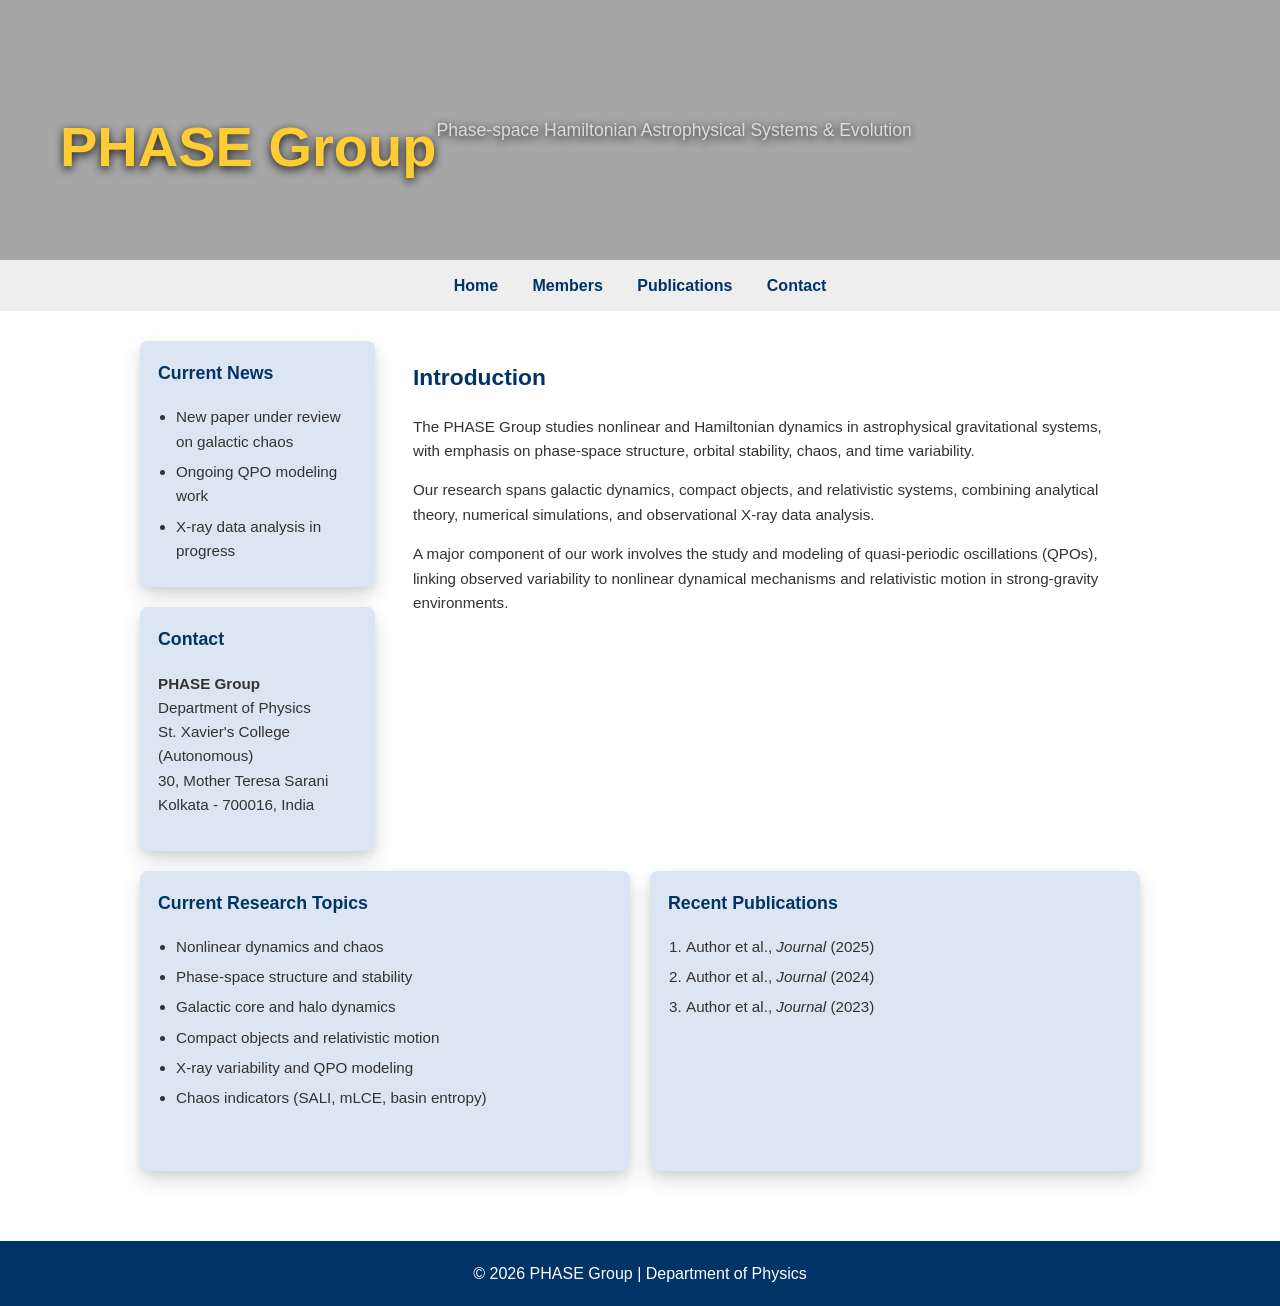
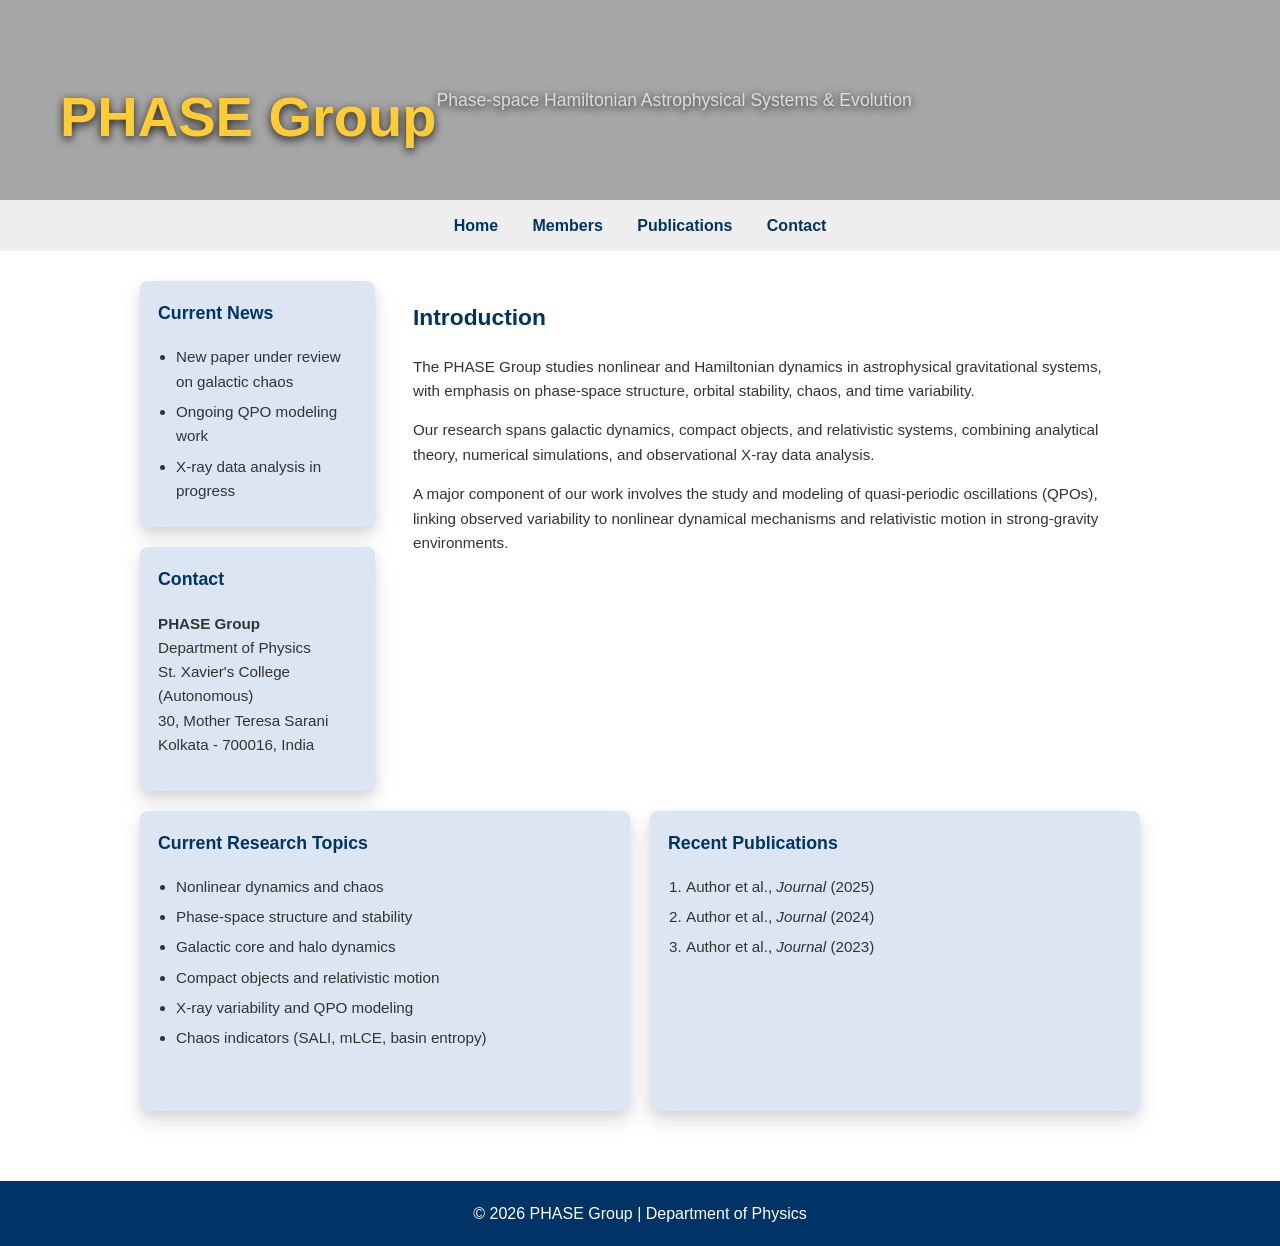

Update style.css

--- a/style.css
+++ b/style.css
@@ -42,7 +42,7 @@ header {
     background-position: center;
     background-repeat: no-repeat;
 
-    height: 260px;              /* 🔥 increase this */
+    height: 200px;              /* 🔥 increase this */
     display: flex;
     align-items: center;        /* vertically center text */
     padding-left: 60px;         /* move text from left edge */
@@ -604,7 +604,7 @@ footer {
 
 /* LOGO */
 .logo {
-    height: 240px;
+    height: 120px;
     width: auto;
 }
 
